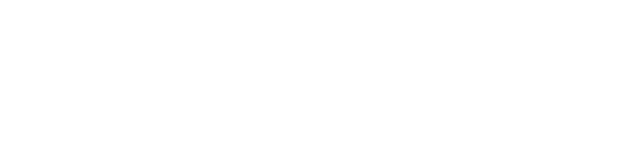
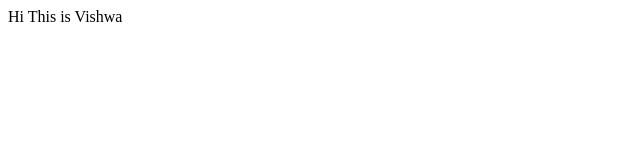
Before and after one commit to VishwaP98/VishwaP98.github.io, a plain HTML site: page index.html in a window 1280 px wide. Shown: the whole page, without its empty margins (0-640 px from the left). Drawn offline with Linux system fonts and the light colour scheme.

Commit message:
Update index.html

```diff
--- a/index.html
+++ b/index.html
@@ -13,6 +13,7 @@
     <![endif]-->
   </head>
   <body>
+  		Hi This is Vishwa
 
   </body>
 </html>
```
